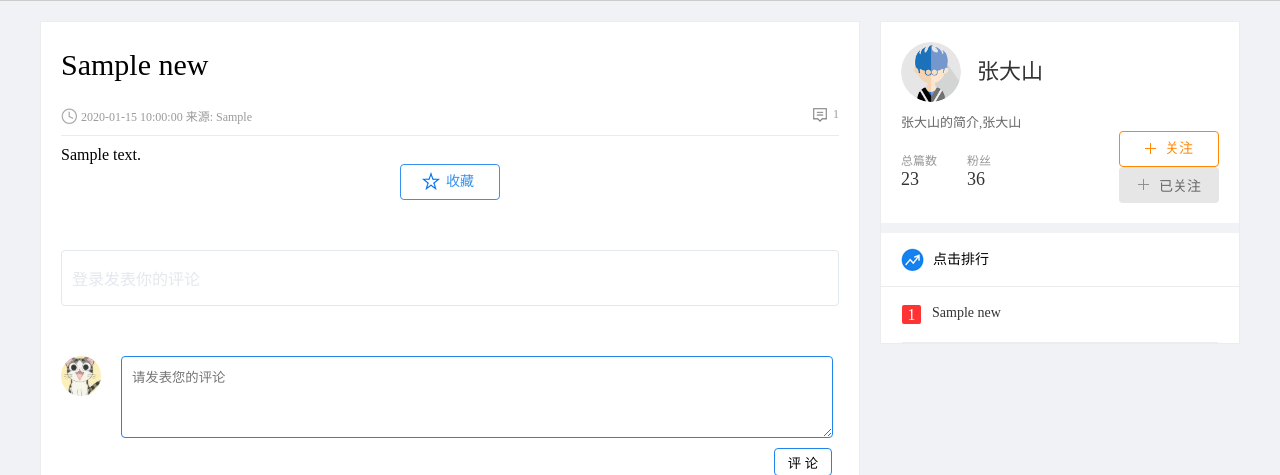
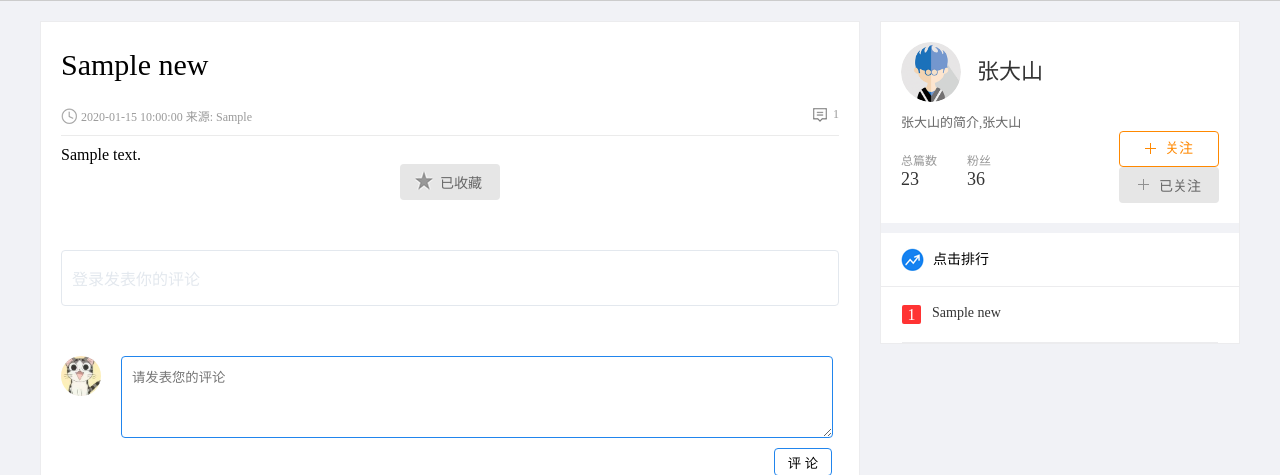
Before and after one commit to snowcsl/New-the-consultation, a Flask app: page /news/1 in a window 1280 px wide. Shown: the part 59-534 px from the top of the page. Run offline with Flask 2, Linux system fonts and the light colour scheme; the visitor is signed in with stand-in values (Sample User, id 1); tables that the repository leaves empty hold one stand-in row (values such as "Sample post"); parts of the project's set-up code (start-up, migrations or seed data) failed here and were passed over; some libraries are stand-ins or nearby versions.

Commit message:
12-处理收藏按钮的显示效果（掌握）

```diff
--- a/info/modules/news/views.py
+++ b/info/modules/news/views.py
@@ -47,12 +47,20 @@ def get_news_detail(news_id):
         current_app.logger.error(e)
         return jsonify(errno=RET.DBERR, errmsg="数据库错误")
 
+    # 四. 查询用户收藏数据
+    is_collected = False
+    if user:
+        # 判断已登录的用户, 有收藏该新闻
+        if news in user.collection_news:
+            is_collected = True
+
     # 封装成data字典, 传入模板
     data = {
         # 在处理不同接口的返回数据时, 不需要全部返回, 可以值返回需要的数据
         # user.to_index_dict(): 将模型对象转换为需要的数据字典
         'user': user.to_index_dict() if user else None,
         'click_news_list': click_news_list,
-        'news': news.to_dict()
+        'news': news.to_dict(),
+        'is_collected': is_collected
     }
     return render_template('news/detail.html', data=data)
--- a/info/static/news/css/main.css
+++ b/info/static/news/css/main.css
@@ -655,13 +655,13 @@ body{
 
 
 .collected{
-    display:inline-block;
+    /*display:inline-block;*/
     width:100px;
     height:36px;
     color:#666;
     border-radius:4px;
     font-size:14px;
-    margin:0px 5px;
+    /*margin:0px 5px;*/
     background:url(../images/collect_icons.png) 15px -73px no-repeat #e6e6e6;
     position:relative;
     overflow:hidden;
--- a/info/templates/news/detail.html
+++ b/info/templates/news/detail.html
@@ -19,9 +19,10 @@
         </div>
         {{ data.news.content | safe}}
 
-        <a href="javascript:;" class="collection block-center">收藏</a>
-        <a href="javascript:;" class="collected block-center" style="display: none"><span class="out">已收藏</span><span class="over">取消收藏</span></a>
-
+        <a href="javascript:;" class="collected block-center" data-newid="{{ data.news.id }}" style="display: {% if data.is_collected %} block
+        {% else %} none {% endif %};"><span class="out">已收藏</span><span class="over">取消收藏</span></a>
+        <a href="javascript:;" class="collection block-center" data-newid="{{ data.news.id }}" style="display: {% if data.is_collected %} none
+        {% else %} block {% endif %};">收藏</a>
 
         <div class="comment_form_logout">
             登录发表你的评论
```
